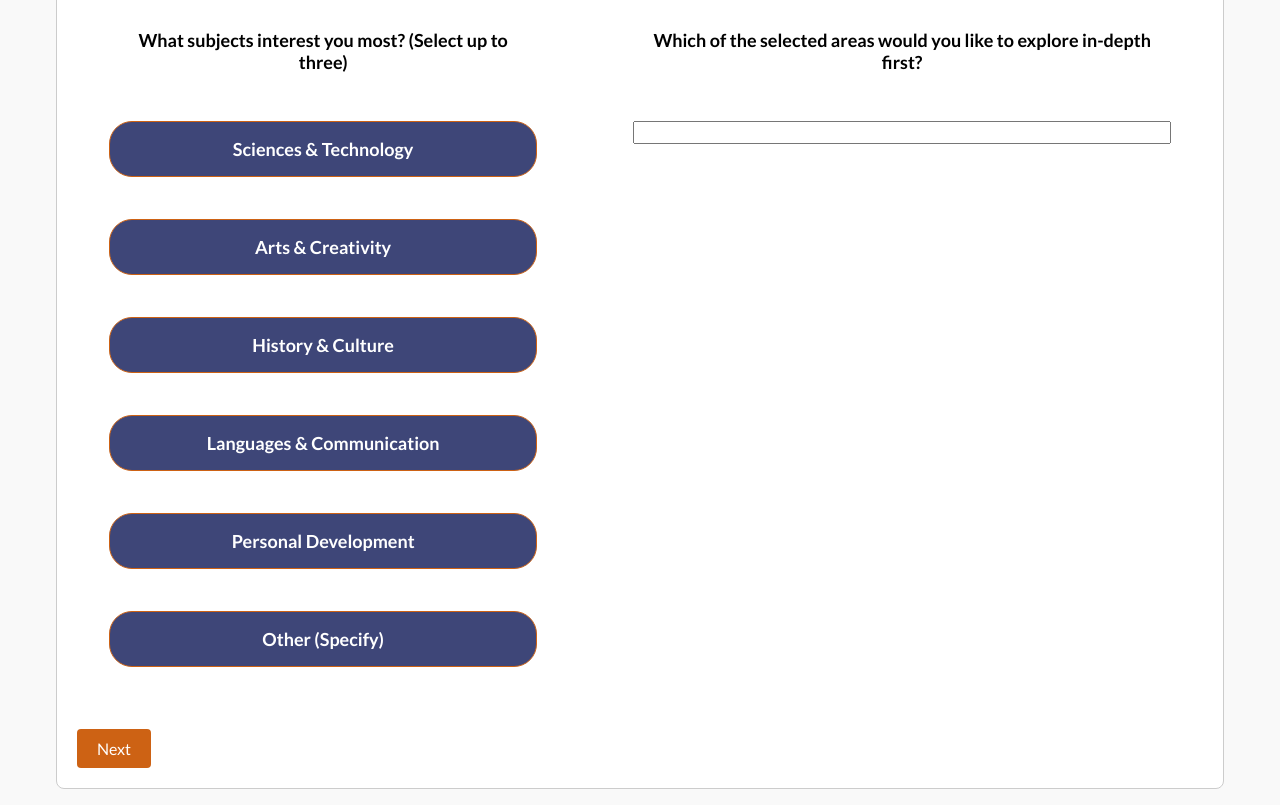
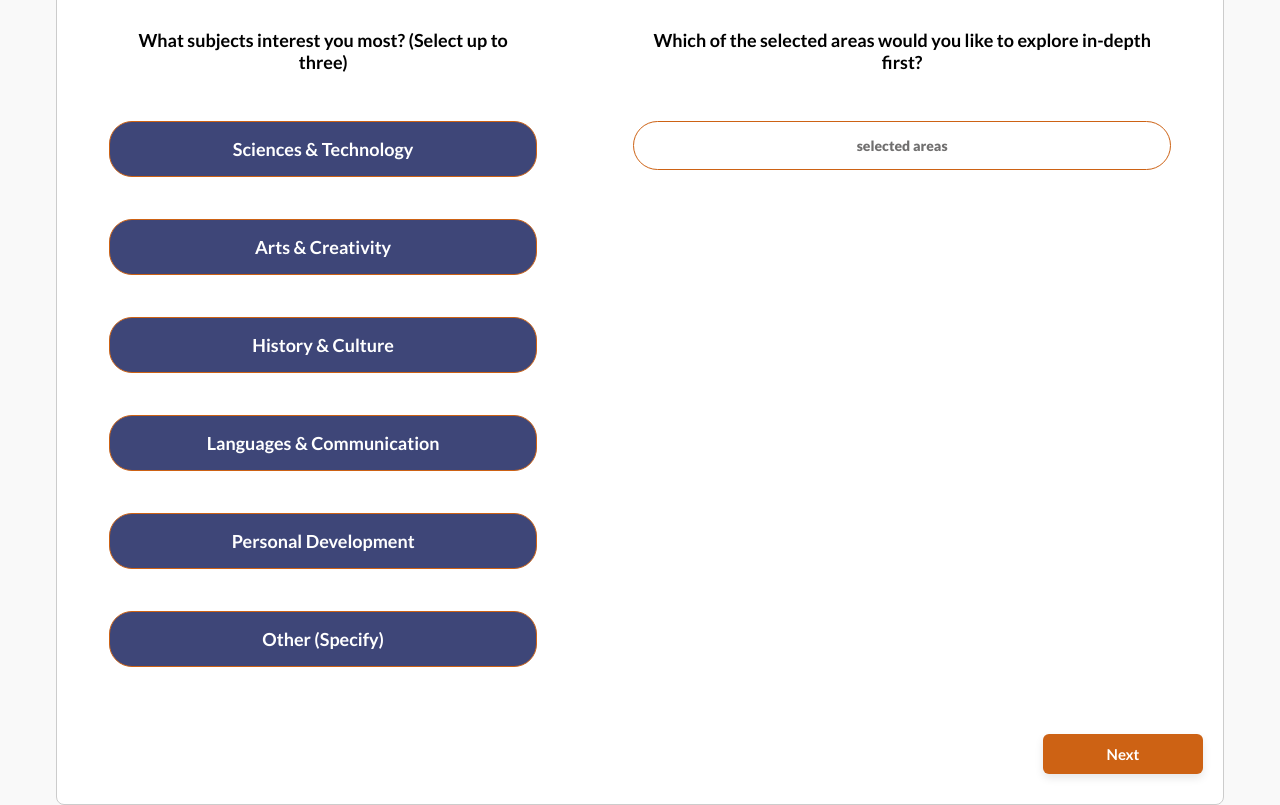
Before and after one commit to TomIA24/unow-front, a React (Create React App) app: page /personalize in a window 1280 px wide. Shown: the part 420-1225 px from the top of the page. Built offline with nearby package versions, Linux system fonts and the light colour scheme; no server answers; what react-swipeable-views-utils would draw is missing.

Commit message:
personlizecss

```diff
--- a/src/component/Personalize/index.jsx
+++ b/src/component/Personalize/index.jsx
@@ -371,7 +371,7 @@ const Personalize = () => {
             <div >
               <div className={styles.personlizesquestion}>
                 <label>Which of the selected areas would you like to explore in-depth first?</label>
-                <input type="text" name="exploreFirst" value={formData.exploreFirst} onChange={handleInputChange} />
+                <input type="text" name="exploreFirst" className={styles.input} value={formData.exploreFirst} onChange={handleInputChange} placeholder="selected areas"/>
               </div>
               {/* <div className={styles.personlizesquestion}>
                 <label>Which of the selected areas would you like to explore in-depth first?</label>
@@ -391,21 +391,21 @@ const Personalize = () => {
               <div className={styles.personlizesquestion}>
                 <label>What are your main objectives for using this platform? (Select all that apply)</label>
                 <div className={styles.checkboxGroup}>
-                  <input type="checkbox" id="skill" name="goal" className={styles.hiddenCheckbox} checked={formData.goals.includes('Skill Development for Work')} value='Skill Development for Work' onChange={handleInputChange} />
+                  <input type="checkbox" id="skill" name="goals" className={styles.hiddenCheckbox} checked={Array.isArray(formData.goals) && formData.goals.includes('Skill Development for Work')} value='Skill Development for Work' onChange={handleInputChange} />
                   <label htmlFor="skill" className={styles.customLabel}>
                     Skill Development for Work
                   </label>
                 </div>
                 <div className={styles.checkboxGroup}>
-                  <input type="checkbox" id="newinterest" name="goal" className={styles.hiddenCheckbox} value='Exploring New Interests' checked={formData.goals.includes('Exploring New Interests')}onChange={handleInputChange} />
+                  <input type="checkbox" id="newinterest" name="goals" className={styles.hiddenCheckbox} value='Exploring New Interests' checked={Array.isArray(formData.goals) &&formData.goals.includes('Exploring New Interests')} onChange={handleInputChange} />
                   <label htmlFor="newinterest" className={styles.customLabel}>Exploring New Interests</label>
                 </div>
                 <div className={styles.checkboxGroup}>
-                  <input type="checkbox" id="specificproject" name="goal" className={styles.hiddenCheckbox} checked={formData.goals.includes('Preparing for a Specific Project ')} value='Preparing for a Specific Project ' onChange={handleInputChange} />
+                  <input type="checkbox" id="specificproject" name="goals" className={styles.hiddenCheckbox} checked={Array.isArray(formData.goals) &&formData.goals.includes('Preparing for a Specific Project ')} value='Preparing for a Specific Project ' onChange={handleInputChange} />
                   <label htmlFor="specificproject" className={styles.customLabel}>Preparing for a Specific Project </label>
                 </div>
                 <div className={styles.checkboxGroup}>
-                  <input type="checkbox" id="other" name="goal" className={styles.hiddenCheckbox} checked={formData.goals.includes('Other')} onChange={handleInputChange} />
+                  <input type="checkbox" id="other" name="goals" className={styles.hiddenCheckbox} checked={Array.isArray(formData.goals) &&formData.goals.includes('Other')} onChange={handleInputChange} />
                   <label htmlFor="other" className={styles.customLabel}>Other (Specify)</label>
                 </div>
               </div>
@@ -414,19 +414,19 @@ const Personalize = () => {
                   <label>What is your expected timeline to achieve these goals?</label>
                   <div className={styles.checkboxGroup}>
                     <input type="radio" id="month" name="timeline" className={styles.hiddenCheckbox} value='month' onChange={handleInputChange} />
-                    <label htmlFor="month" className={styles.customLabel} checked={formData.timeline.includes('month ')}> month </label>
+                    <label htmlFor="month" className={styles.customLabel} checked={ Array.isArray(formData.goals) && formData.timeline.includes('month ')}> month </label>
                   </div>
                   <div className={styles.checkboxGroup}>
                     <input type="radio" id="1months" name="timeline" className={styles.hiddenCheckbox} value='1-3 months ' onChange={handleInputChange} />
-                    <label htmlFor="1months" className={styles.customLabel} checked={formData.timeline.includes('1-3 months')}>1-3 months  </label>
+                    <label htmlFor="1months" className={styles.customLabel} checked={ Array.isArray(formData.goals) && formData.timeline.includes('1-3 months')}>1-3 months  </label>
                   </div>
                   <div className={styles.checkboxGroup}>
                     <input type="radio" id="3months" name="timeline" className={styles.hiddenCheckbox} value='3 - 6 months' onChange={handleInputChange} />
-                    <label htmlFor="3months" className={styles.customLabel} checked={formData.timeline.includes('3 - 6 months')}>3 - 6 months </label>
+                    <label htmlFor="3months" className={styles.customLabel} checked={ Array.isArray(formData.goals) && formData.timeline.includes('3 - 6 months')}>3 - 6 months </label>
                   </div>
                   <div className={styles.checkboxGroup}>
                     <input type="radio" id="6months" name="timeline" className={styles.hiddenCheckbox} value='6+months' onChange={handleInputChange} />
-                    <label htmlFor="6months" className={styles.customLabel} checked={formData.timeline.includes('6+months')}>6+months  </label>
+                    <label htmlFor="6months" className={styles.customLabel} checked={ Array.isArray(formData.goals) && formData.timeline.includes('6+months')}>6+months  </label>
                   </div>
                 </div>
               </div>
@@ -443,23 +443,23 @@ const Personalize = () => {
             <div className={styles.personlizesquestion}>
               <label>What is your preferred learning style? (Select all that apply)</label>
               <div className={styles.checkboxGroup}>
-                <input type="checkbox" id="videos" name="availability" className={styles.hiddenCheckbox} value='Interactive Videos 'checked={formData.availability.includes('Interactive Videos')} onChange={handleInputChange} />
-                <label htmlFor="videos" className={styles.customLabel}>Interactive Videos</label>
+                <input type="checkbox" id="videos" name="availability" className={styles.hiddenCheckbox} value='Interactive videos'  checked={Array.isArray(formData.availability) &&formData.availability.includes('Interactive videos')} onChange={handleInputChange} />
+                <label htmlFor="videos" className={styles.customLabel}>Interactive videos</label>
               </div>
               <div className={styles.checkboxGroup}>
-                <input type="checkbox" id="liveClasses" name="availability" className={styles.hiddenCheckbox} value='Live Classes with an Instructor'checked={formData.availability.includes('Live Classes with an Instructor')} onChange={handleInputChange} />
+                <input type="checkbox" id="liveClasses" name="availability" className={styles.hiddenCheckbox} value='Live Classes with an Instructor'checked={Array.isArray(formData.availability) &&formData.availability.includes('Live Classes with an Instructor')} onChange={handleInputChange} />
                 <label htmlFor="liveClasses" className={styles.customLabel}>Live Classes with an Instructor</label>
               </div>
               <div className={styles.checkboxGroup}>
-                <input type="checkbox" id="readingMaterials" name="availability" className={styles.hiddenCheckbox} value='Reading Materials & Texts'checked={formData.availability.includes('Reading Materials & Texts')} onChange={handleInputChange} />
+                <input type="checkbox" id="readingMaterials" name="availability" className={styles.hiddenCheckbox} value='Reading Materials & Texts'checked={Array.isArray(formData.availability) &&formData.availability.includes('Reading Materials & Texts')} onChange={handleInputChange} />
                 <label htmlFor="readingMaterials" className={styles.customLabel}>Reading Materials & Texts</label>
               </div>
               <div className={styles.checkboxGroup}>
-                <input type="checkbox" id="exercises" name="availability" className={styles.hiddenCheckbox} value='Practical Exercises & Quizzes'checked={formData.availability.includes('Practical Exercises & Quizzes')} onChange={handleInputChange} />
+                <input type="checkbox" id="exercises" name="availability" className={styles.hiddenCheckbox} value='Practical Exercises & Quizzes'checked={Array.isArray(formData.availability) &&formData.availability.includes('Practical Exercises & Quizzes')} onChange={handleInputChange} />
                 <label htmlFor="exercises" className={styles.customLabel}>Practical Exercises & Quizzes</label>
               </div>
               <div className={styles.checkboxGroup}>
-                <input type="checkbox" id="mixedFormats" name="availability" className={styles.hiddenCheckbox} value='Mixed Formats'checked={formData.availability.includes('Mixed Formats')} onChange={handleInputChange} />
+                <input type="checkbox" id="mixedFormats" name="availability" className={styles.hiddenCheckbox} value='Mixed Formats'checked={Array.isArray(formData.availability) &&formData.availability.includes('Mixed Formats')} onChange={handleInputChange} />
                 <label htmlFor="mixedFormats" className={styles.customLabel}>Mixed Formats</label>
               </div>
             </div>
@@ -475,7 +475,7 @@ const Personalize = () => {
     className={styles.hiddenCheckbox}
     value="Less than 5 hours"
     onChange={handleInputChange}
-    checked={formData.hoursperweek === 'Less than 5 hours'}
+    checked={Array.isArray(formData.hoursperweek) && formData.hoursperweek === 'Less than 5 hours'}
   />
   <label htmlFor="hours" className={styles.customLabel}>
     Less than 5 hours
@@ -490,7 +490,7 @@ const Personalize = () => {
     className={styles.hiddenCheckbox}
     value="5 to 10 hours"
     onChange={handleInputChange}
-    checked={formData.hoursperweek === '5 to 10 hours'}
+    checked={Array.isArray(formData.hoursperweek) && formData.hoursperweek === '5 to 10 hours'}
   />
   <label htmlFor="morehours" className={styles.customLabel}>
     5 to 10 hours
@@ -505,7 +505,7 @@ const Personalize = () => {
     className={styles.hiddenCheckbox}
     value="More than 10 hours"
     onChange={handleInputChange}
-    checked={formData.hoursperweek === 'More than 10 hours'}
+    checked={Array.isArray(formData.hoursperweek) && formData.hoursperweek === 'More than 10 hours'}
   />
   <label htmlFor="more" className={styles.customLabel}>
     More than 10 hours
@@ -518,7 +518,7 @@ const Personalize = () => {
                 <div className={styles.checkboxGroup}>
                   <div className={styles.checkboxGroup}>
                     <input type="radio" id="yes" name="learningother"
-                      className={styles.hiddenCheckbox} value='yes' onChange={handleInputChange} checked={formData.learningother === 'yes'} />
+                      className={styles.hiddenCheckbox} value='yes' onChange={handleInputChange} checked={Array.isArray(formData.learningother) && formData.learningother === 'yes'} />
                     <label htmlFor="yes" className={styles.customLabel}>
                       yes
                     </label>
@@ -528,7 +528,7 @@ const Personalize = () => {
                 <div>
                   <div className={styles.checkboxGroup}>
                     <input type="radio" id="no" name="learningother"
-                      className={styles.hiddenCheckbox} value='no' onChange={handleInputChange}     checked={formData.learningother === 'no'} />
+                      className={styles.hiddenCheckbox} value='no' onChange={handleInputChange}     checked={Array.isArray(formData.learningother) && formData.learningother === 'no'} />
                     <label htmlFor="no" className={styles.customLabel}>
                       No
                     </label>
@@ -557,7 +557,7 @@ const Personalize = () => {
     className={styles.hiddenCheckbox}
     value="Intensive (e.g., Bootcamp)"
     onChange={handleInputChange}
-    checked={formData.learningpace.includes('Intensive (e.g., Bootcamp)')}
+    checked={Array.isArray(formData.learningother) && formData.learningpace.includes('Intensive (e.g., Bootcamp)')}
   />
   <label htmlFor="intensive" className={styles.customLabel}>
     Intensive (e.g., Bootcamp)
@@ -572,7 +572,7 @@ const Personalize = () => {
     className={styles.hiddenCheckbox}
     value="Regular and Gradual"
     onChange={handleInputChange}
-    checked={formData.learningpace.includes('Regular and Gradual')}
+    checked={Array.isArray(formData.learningother) && formData.learningpace.includes('Regular and Gradual')}
   />
   <label htmlFor="regular" className={styles.customLabel}>
     Regular and Gradual
@@ -587,7 +587,7 @@ const Personalize = () => {
     className={styles.hiddenCheckbox}
     value="Self-paced (No time constraints)"
     onChange={handleInputChange}
-    checked={formData.learningpace.includes('Self-paced (No time constraints)')}
+    checked={Array.isArray(formData.learningother) && formData.learningpace.includes('Self-paced (No time constraints)')}
   />
   <label htmlFor="selfpaced" className={styles.customLabel}>
     Self-paced (No time constraints)
@@ -599,7 +599,7 @@ const Personalize = () => {
               <div>
                 <div className={styles.checkboxGroup}>
                   <input type="radio" id="weekend" name="dayslearning"
-                       checked={formData.dayslearning === 'weekend'} className={styles.hiddenCheckbox} value='weekend' onChange={handleInputChange} />
+                       checked={ Array.isArray(formData.dayslearning) && formData.dayslearning === 'weekend'} className={styles.hiddenCheckbox} value='weekend' onChange={handleInputChange} />
                   <label htmlFor="weekend" className={styles.customLabel}>
                     weekend
                   </label>
@@ -609,7 +609,7 @@ const Personalize = () => {
               <div>
                 <div className={styles.checkboxGroup}>
                   <input type="radio" id="weekdays" name="dayslearning"
-                    checked={formData.dayslearning === 'weekdays'} className={styles.hiddenCheckbox} value='weekdays' onChange={handleInputChange} />
+                    checked={  Array.isArray(formData.dayslearning) &&  formData.dayslearning === 'weekdays'} className={styles.hiddenCheckbox} value='weekdays' onChange={handleInputChange} />
                   <label htmlFor="weekdays" className={styles.customLabel}>
                     weekdays
                   </label>
@@ -618,7 +618,7 @@ const Personalize = () => {
               </div>
               <div>
                 <div className={styles.checkboxGroup}>
-                  <input type="radio" id="both" name="dayslearning" className={styles.hiddenCheckbox}checked={formData.dayslearning === 'both'}value='both' onChange={handleInputChange} />
+                  <input type="radio" id="both" name="dayslearning" className={styles.hiddenCheckbox}checked={ Array.isArray(formData.dayslearning) &&  formData.dayslearning === 'both'}value='both' onChange={handleInputChange} />
                   <label htmlFor="both" className={styles.customLabel}>
                     both
                   </label>
@@ -634,9 +634,10 @@ const Personalize = () => {
         name="timeOfDay"
         value="morning"
         onChange={handleInputChange}
-        checked={formData.timeOfDay === 'morning'}
+        checked={ Array.isArray(formData.timeOfDay) && formData.timeOfDay === 'morning'}
       />
       <label htmlFor="morning">Morning</label>
+
 
       <input
         type="radio"
@@ -644,7 +645,7 @@ const Personalize = () => {
         name="timeOfDay"
         value="afternoon"
         onChange={handleInputChange}
-        checked={formData.timeOfDay === 'afternoon'}
+        checked={ Array.isArray(formData.timeOfDay) && formData.timeOfDay === 'afternoon'}
       />
       <label htmlFor="afternoon">Afternoon</label>
 
@@ -654,7 +655,7 @@ const Personalize = () => {
         name="timeOfDay"
         value="evening"
         onChange={handleInputChange}
-        checked={formData.timeOfDay === 'evening'}
+        checked={ Array.isArray(formData.timeOfDay) && formData.timeOfDay === 'evening'}
       />
       <label htmlFor="evening">Evening</label>
     </div>
@@ -681,39 +682,39 @@ const Personalize = () => {
   };
   const handleNext = async () => {
     if (currentStep < steps.length - 1) {
-      setCurrentStep((prevStep) => prevStep + 1);
-    } else {
-      console.log('Submitting data:', formData);
       try {
+        console.log('Submitting data:', formData);
+
+        // Make the API call to update the candidate
         const response = await axios.put(
           `${process.env.REACT_APP_API}api/candidat/66a22641a8d879e703dbe057`,
           formData
         );
         console.log('Updated candidate data:', response.data);
 
-        alert('Data submitted successfully');
-
         // Clear form data
         setFormData({ interests: [], exploreFirst: '' });
 
-        // Optionally, reset step
-        setCurrentStep(0); // Reset to the first step or adjust as needed
+        // Proceed to the next step
+        setCurrentStep((prevStep) => prevStep + 1);
+
+        // Optionally, reset step to 0 after submission
+        // setCurrentStep(0); // Uncomment this line if you want to reset after submission
 
       } catch (error) {
         console.error('Error updating candidate:', error.response ? error.response.data : error.message);
 
-        // Display specific error messages
-        if (error.response && error.response.status === 400) {
-          alert('Validation error: ' + error.response.data);
-        } else if (error.response && error.response.status === 404) {
-          alert('Candidate not found.');
-        } else {
-          alert('Failed to submit data. Please try again.');
-        }
+        // Uncomment the alerts if you want to notify the user of specific errors
+        // if (error.response && error.response.status === 400) {
+        //   alert('Validation error: ' + error.response.data);
+        // } else if (error.response && error.response.status === 404) {
+        //   alert('Candidate not found.');
+        // } else {
+        //   alert('Failed to submit data. Please try again.');
+        // }
       }
     }
   };
-
 
   return (
     <div >
@@ -753,15 +754,20 @@ const Personalize = () => {
           </div>
 
           <div className={styles.formnavigation}>
+
+            <button onClick={handleNext} className={styles.nextbutton}>
+              {currentStep === steps.length - 1 ? "Finish" : "Next"}
+            </button>
             {currentStep > 0 && (
+              <div>
               <button onClick={handleBack} className={styles.backbutton}>
                 Back
               </button>
+              </div>
             )}
-            <button onClick={handleNext} className={styles.nextbutton}>
-              {currentStep === steps.length - 1 ? "Finish" : "Next"}
-            </button>
-          </div>
+
+            </div>
+
         </div>
       </div>
 
--- a/src/component/Personalize/styles.module.css
+++ b/src/component/Personalize/styles.module.css
@@ -164,15 +164,35 @@
   .formnavigation {
     display: flex;
     justify-content: space-between;
+
+    flex-direction: row-reverse;
+  }
+
+  .button {
+    display: flex;
+    justify-content: center;
+  }
+  .nextbuttonposition{
+    align-items: end;
+    right: 0;
   }
 
   .backbutton,
   .nextbutton {
-    padding: 10px 20px;
+    display: flex;
+    justify-content: center;
+    align-items: center;
+    width: 6.87rem;
+    height: 2.5rem;
+    box-shadow: 0 3px 7px rgba(0, 0, 0, 0.4);
+    color: white;
+    font-size: 15px;
+    font-weight: bold;
+    text-align: center;
+    font-family: "Nunito";
     border: none;
-    border-radius: 4px;
+    border-radius: 6px;
     cursor: pointer;
-    font-size: 16px;
   }
 
   .backbutton {
@@ -180,8 +200,23 @@
   }
 
   .nextbutton {
+    right: 0;
+    width: 10rem;
+    height: 2.5rem;
+    box-shadow: 0px 4px 8px rgba(0, 0, 0, 0.1);
+
     background-color: #CD6214;
-    color: #fff;
+    color: white;
+    font-size: 15px;
+    font-weight: bold;
+    text-align: center;
+    font-family: "Nunito";
+    border: none;
+    border-radius: 6px;
+    cursor: pointer;
+    margin-top: 5px;
+    margin-bottom: 10px;
+
   }
 
   .backbutton:hover,
@@ -381,7 +416,7 @@
 .input {
     outline: none;
     border: none;
-    width: 370px;
+    width: 100%;
     padding: 15px;
     border-radius: 50px;
     /* background-color: #daeff2; */
@@ -389,13 +424,14 @@
     font-size: 14px;
     /* font-family: Nunito; */
     font-weight: 800;
-    color: #3c065ece;
-    border : 1px solid rgba(128, 128, 128, 0.479);
+    color: #2C2C2C;
+    border : 1px solid #CD6214;
     /* font-style: italic; */
 }
 
 .input::placeholder {
-    color: #3c065e69;
+    color: #706F6F;
+    text-align: center;
     /* font-style: italic; */
     font-size: 14px;
     /* font-family: Nunito; */
```
